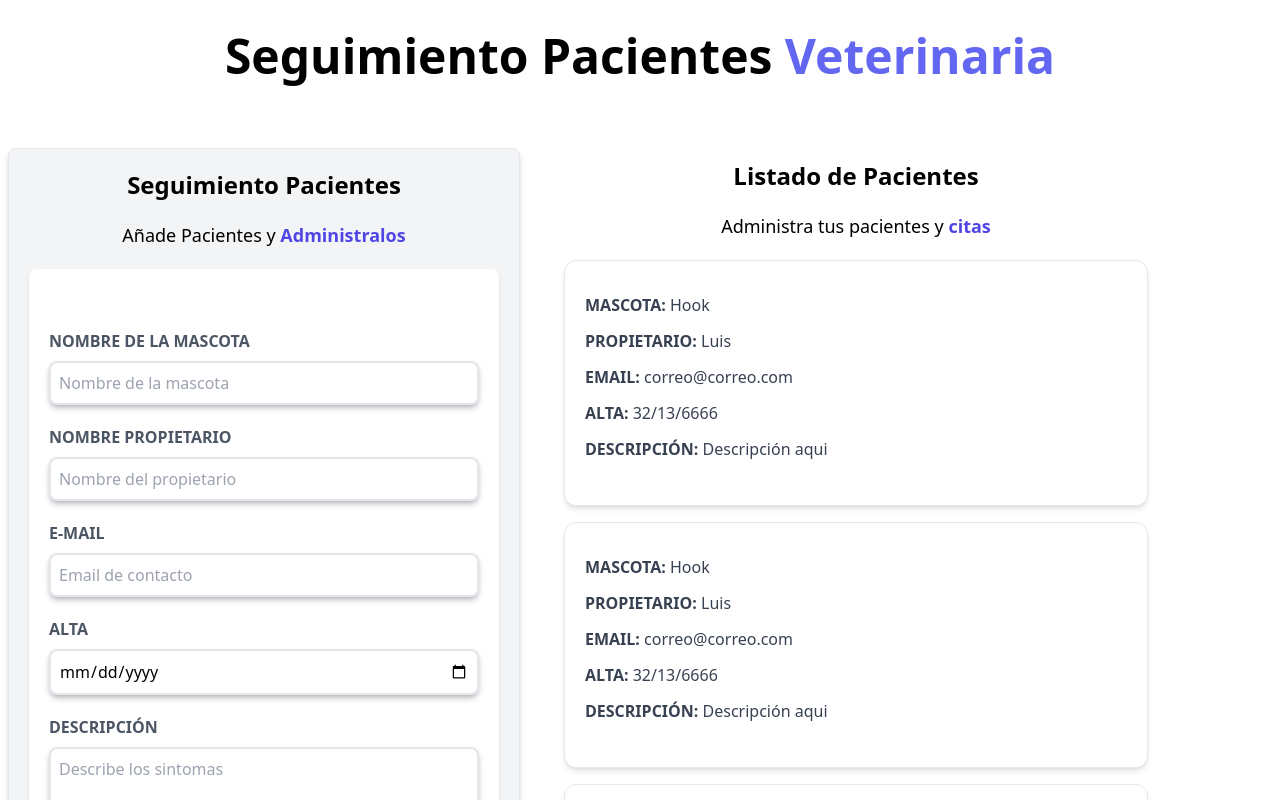
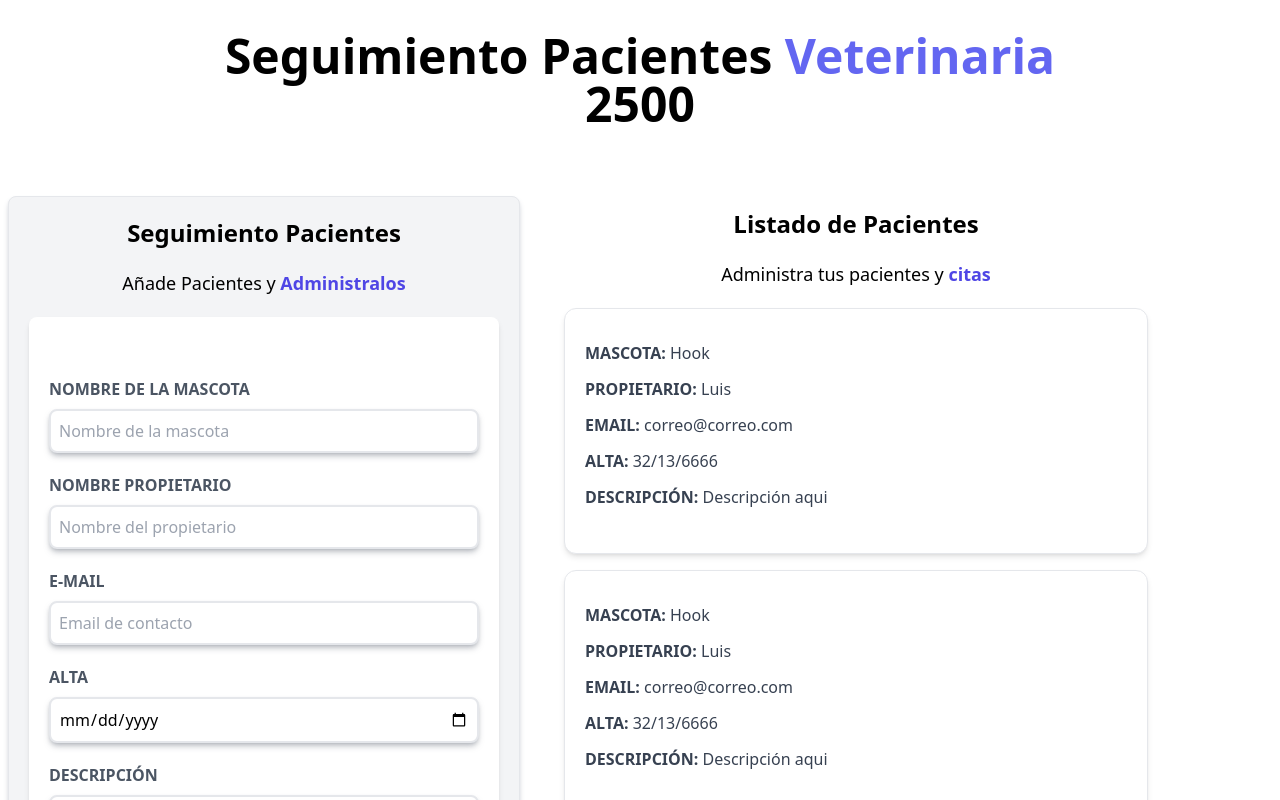
Before and after one commit to Luis-Salinas-SD/citas, a React (Vite) app: page / in a window 1280 px wide. Shown: the top 800 px of the page. Built offline with nearby package versions, Linux system fonts and the light colour scheme.

Commit message:
Actualizacion hasta props

```diff
--- a/src/App.jsx
+++ b/src/App.jsx
@@ -1,11 +1,18 @@
 import Header from "./components/Header"
 import Formulario from "./components/Formulario"
 import ListadoPacientes from "./components/ListadoPacientes"
+import { useState} from "react";
 
 function App() {
+  /* Hooks */
+  const [pacientes, setPacientes] = useState([]);
   return (
     <div className="container mx-auto mt-5">
-      <Header/>
+
+      <Header
+        numeros={2500}
+      />
+
       <div className="mt-12 md:flex">
       <Formulario/>
       <ListadoPacientes/>
--- a/src/components/Formulario.jsx
+++ b/src/components/Formulario.jsx
@@ -8,16 +8,19 @@ const Formulario = () => {
   const [alta, setAlta] = useState('');
   const [desc, setDesc] = useState('');
 
+  /* Estado para el error de campo */
+  const [error, setError] = useState(false)
+
   /* Se maneja el envio del formulario. */
   const handleSubmit = (e) => {
     e.preventDefault();
     if ([nombre, propietario, email, alta, desc].includes('')) {
-      console.error('Algun campo vacio');
-    }else{
-      console.log('Correcto')
+      console.error('Campos vacios');
+      setError(true)
+      return;
     }
+    setError(false)
   }
-
 
   return (
     <div className='md:w-1/2 lg:w-2/5 bg-gray-100 rounded-lg border border-gray-200 shadow-md shadow-gray-300 p-5 m-2' >
@@ -30,6 +33,11 @@ const Formulario = () => {
 
       {/* Formulario */}
       <form className='bg-white shadow-md rounded-lg py-10 px-5' onSubmit={handleSubmit}>
+        {/* Mensaje de error */}
+        {error && <div className='bg-red-500 text-white text-center rounded-lg p-2 mb-2 drop-shadow-xl'>
+          <p>¡Campos incompletos!</p>
+        </div>}
+
         {/* Mascota */}
         <div className='mt-5'>
           <label htmlFor='mascota' className='block text-gray-600 uppercase font-bold'>Nombre de la mascota</label>
--- a/src/components/Header.jsx
+++ b/src/components/Header.jsx
@@ -1,9 +1,10 @@
-function Header() {
+function Header(props) {
    return (
       <div>
          <h1 className="font-black text-5xl text-center md:w-2/3 mx-auto py-3">
             Seguimiento Pacientes
             <span className="text-indigo-500"> Veterinaria</span>
+            <p>{props.numeros}</p>
          </h1>
       </div>
    )
```
